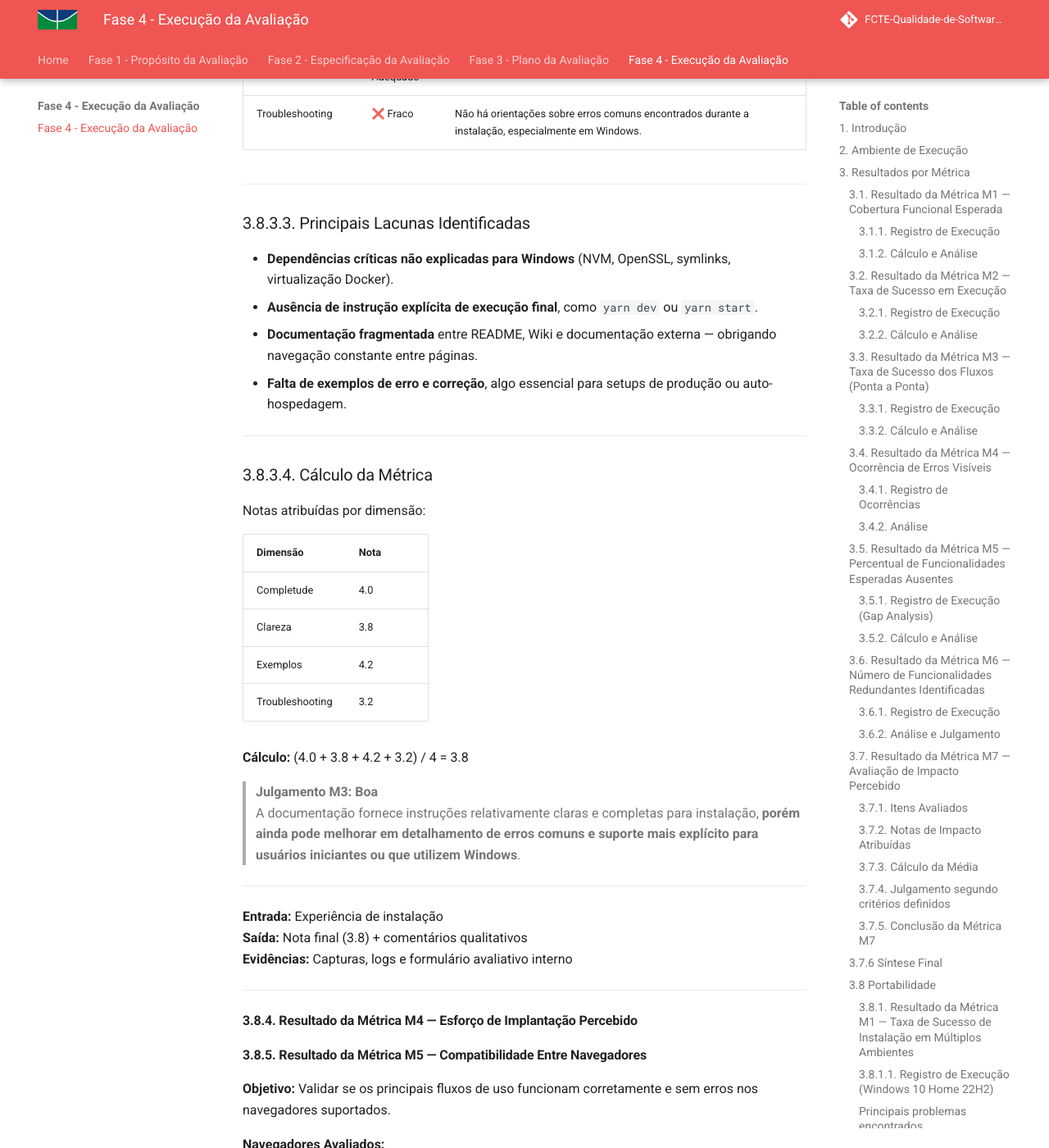
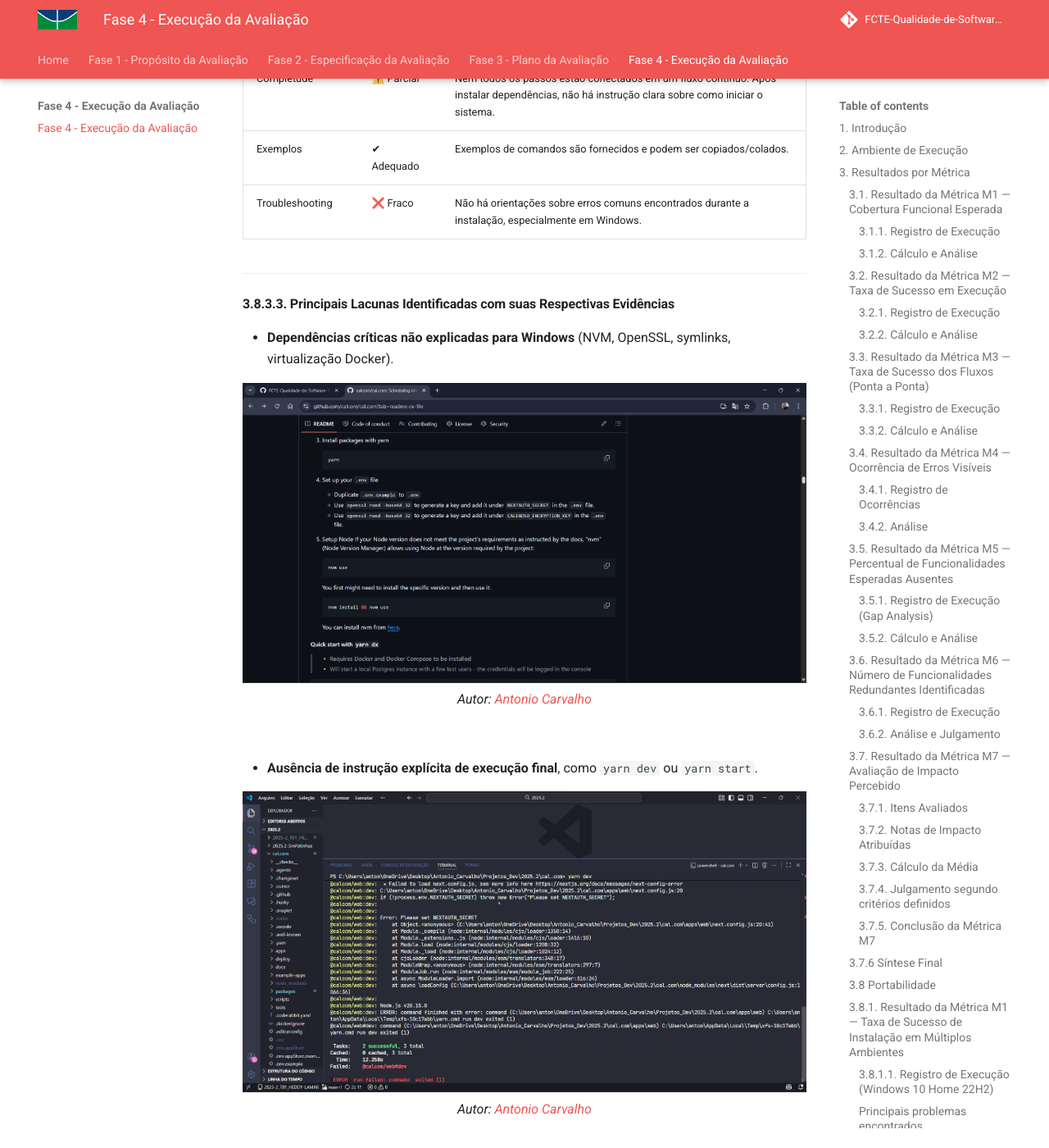
Before and after one commit to FCTE-Qualidade-de-Software-1/2025-2_T01_HEDDY-LAMAR, an MkDocs documentation site: the page built from docs/fase_4/index.md, in a window 1280 px wide and 1400 px high, scrolled down 12908 px. Shown: the whole window at 82% size. Built offline with MkDocs 1.6.1 and Material for MkDocs 9.7.7, drawn with Linux system fonts in a browser that asks for light colours; comment, search, counter and statistics services are not loaded; some of the changed text lies outside the part shown.

Commit message:
feature(fase4): Nova estrutura e novos assets.

```diff
--- a/docs/fase_4/index.md
+++ b/docs/fase_4/index.md
@@ -46,7 +46,7 @@ $$Resultado (M1) = \left( \frac{6}{6} \right) \times 100 = 100\%$$
 "Julgamento M1: Excelente"
     O software apresentou 100% de cobertura das funcionalidades essenciais listadas, enquadrando-se no critério **Excelente (≥90%)**.
 
----
+--
 
 ### 3.2. Resultado da Métrica M2 — Taxa de Sucesso em Execução
 
@@ -70,7 +70,7 @@ $$Resultado (M2) = \left( \frac{3}{3} \right) \times 100 = 100\%$$
 "Julgamento M2: Excelente"
     A funcionalidade demonstrou estabilidade total nas repetições, atingindo o critério **Excelente (≥95%)**.
 
----
+--
 
 ### 3.3. Resultado da Métrica M3 — Taxa de Sucesso dos Fluxos (Ponta a Ponta)
 
@@ -96,7 +96,7 @@ $$Resultado (M3) = \left( \frac{5}{5} \right) \times 100 = 100\%$$
 "Julgamento M3: Excelente"
     O sistema permitiu realizar todo o ciclo de vida do agendamento sem interrupções ou falhas de integridade em todas as tentativas. Classificação: **Excelente**.
 
----
+--
 
 ### 3.4. Resultado da Métrica M4 — Ocorrência de Erros Visíveis
 
@@ -117,7 +117,7 @@ Durante a execução dos testes funcionais e de fluxo (totalizando mais de 8 int
 
 "Julgamento M4: Excelente"
     Não foram identificadas mensagens de erro (Flash messages, erros 404/500 no console ou travamentos) durante o período de teste.
-    **Critério Atingido:** Excelente (0 erros).
+    **Critério Atingido:** Excelente (0 erros)
 
 ### 3.5. Resultado da Métrica M5 — Percentual de Funcionalidades Esperadas Ausentes
 
@@ -256,7 +256,7 @@ A hipótese é **confirmada** pelos resultados obtidos:
 
 ### 3.8 Portabilidade
 
-#### 3.8.1. Resultado da Métrica M1 — Taxa de Sucesso de Instalação em Múltiplos Ambientes
+### 3.8.1. Resultado da Métrica M1 — Taxa de Sucesso de Instalação em Múltiplos Ambientes
 
 **Objetivo:**
 Avaliar se o Cal.com pode ser instalado corretamente em diferentes ambientes, seguindo a documentação oficial.
@@ -363,15 +363,13 @@ A instalação local do Cal.com apresentou diversos obstáculos técnicos no Win
 > **Conclusão:** Com base nos resultados da Métrica 7.1 (0% de sucesso na instalação), a resposta à Q1 é **negativa**. A documentação atual apresenta lacunas significativas e **não permite executar o processo de auto-hospedagem de forma confiável em diferentes ambientes**, comprometendo a portabilidade e a reprodutibilidade do processo de instalação.
 
 
-#### 3.8.2. Resultado da Métrica M2 — Tempo Médio Estimado de Implantação
+### 3.8.2. Resultado da Métrica M2 — Tempo Médio Estimado de Implantação
 
-#### 3.8.3. Resultado da Métrica M3 — Qualidade Percebida da Documentação de Instalação
+### 3.8.3. Resultado da Métrica M3 — Qualidade Percebida da Documentação de Instalação
 
 **Objetivo:** Avaliar clareza/completude (nota 1–5)
 
----
-
-### 3.8.3.1. Método de Verificação
+#### 3.8.3.1. Método de Verificação
 
 A documentação de instalação disponibilizada no repositório oficial do **Cal.com** foi analisada no contexto de um ambiente **Windows 10 Home 22H2**, incluindo tentativas reais de instalação utilizando:
 
@@ -388,7 +386,7 @@ A avaliação considerou:
 
 ---
 
-### 3.8.3.2. Registro da Experiência com a Documentação
+#### 3.8.3.2. Registro da Experiência com a Documentação
 
 Apesar de fornecer instruções básicas, a documentação apresentou lacunas que impactaram a compreensão e execução do processo de instalação, especialmente em ambiente Windows.
 
@@ -401,16 +399,38 @@ Apesar de fornecer instruções básicas, a documentação apresentou lacunas qu
 
 ---
 
-### 3.8.3.3. Principais Lacunas Identificadas
+#### 3.8.3.3. Principais Lacunas Identificadas com suas Respectivas Evidências
 
 - **Dependências críticas não explicadas para Windows** (NVM, OpenSSL, symlinks, virtualização Docker).
+
+<div align="center">
+  <img src="../assets/fase4/instrucoes1.png" alt="Falta de instrução sobre dependências críticas">
+  <br>
+  <em>Autor: <a href="https://github.com/antonioscarvalho">Antonio Carvalho</a></em>
+
+</div><br>
+
 - **Ausência de instrução explícita de execução final**, como `yarn dev` ou `yarn start`.
-- **Documentação fragmentada** entre README, Wiki e documentação externa — obrigando navegação constante entre páginas.
+
+<div align="center">
+  <img src="../assets/fase4/yarn_dev.png" alt="Falta de instrução sobre execução final">
+  <br>
+  <em>Autor: <a href="https://github.com/antonioscarvalho">Antonio Carvalho</a></em>
+
+</div><br>
+
 - **Falta de exemplos de erro e correção**, algo essencial para setups de produção ou auto-hospedagem.
+
+<div align="center">
+  <img src="../assets/fase4/falta_de_inst._pos_erro.png" alt="Falta de exemplos de erro e correção">
+  <br>
+  <em>Autor: <a href="https://github.com/antonioscarvalho">Antonio Carvalho</a></em>
+
+</div>
 
 ---
 
-### 3.8.3.4. Cálculo da Métrica
+#### 3.8.3.4. Cálculo da Métrica
 
 Notas atribuídas por dimensão:
 
@@ -435,9 +455,9 @@ A documentação fornece instruções relativamente claras e completas para inst
 
 ---
 
-#### 3.8.4. Resultado da Métrica M4 — Esforço de Implantação Percebido
+### 3.8.4. Resultado da Métrica M4 — Esforço de Implantação Percebido
 
-#### 3.8.5. Resultado da Métrica M5 — Compatibilidade Entre Navegadores
+### 3.8.5. Resultado da Métrica M5 — Compatibilidade Entre Navegadores
 
 **Objetivo:** Validar se os principais fluxos de uso funcionam corretamente e sem erros nos navegadores suportados.
 
@@ -451,7 +471,7 @@ Os testes foram realizados diretamente na plataforma **Cal.com**.
 
 ---
 
-### 3.8.5.1. Método de Verificação
+#### 3.8.5.1. Método de Verificação
 
 Foram analisadas **duas páginas principais** relacionadas a:
 
@@ -474,7 +494,7 @@ Também foram verificadas as seguintes dimensões técnicas:
 
 ---
 
-### 3.8.5.2. Resultados Observados
+#### 3.8.5.2. Resultados Observados
 
 Durante os testes:
 
@@ -484,7 +504,7 @@ Durante os testes:
 
 ---
 
-### 3.8.5.3. Métrica Final
+#### 3.8.5.3. Métrica Final
 
 - **Fluxos Testados:** 2
 - **Fluxos Bem-sucedidos:** 2
@@ -502,9 +522,9 @@ O sistema apresentou comportamento consistente e funcional em todos os navegador
 
 ---
 
-#### 3.8.6. Resultado da Métrica M6 — Compatibilidade Entre Dispositivos
+### 3.8.6. Resultado da Métrica M6 — Compatibilidade Entre Dispositivos
 
-#### 3.8.7. Resultado da Métrica M7 — Clareza e Autonomia na Configuração das Dependências Externas
+### 3.8.7. Resultado da Métrica M7 — Clareza e Autonomia na Configuração das Dependências Externas
 
 ## 4. Conclusão da Avaliação Funcional
 
```
Also changed, not shown: docs/assets/fase4/falta_de_inst._pos_erro.png (added), docs/assets/fase4/instrucoes1.png (added), docs/assets/fase4/yarn_dev.png (added).
